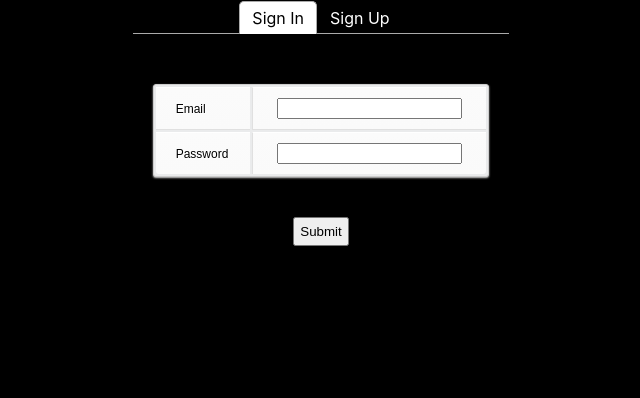
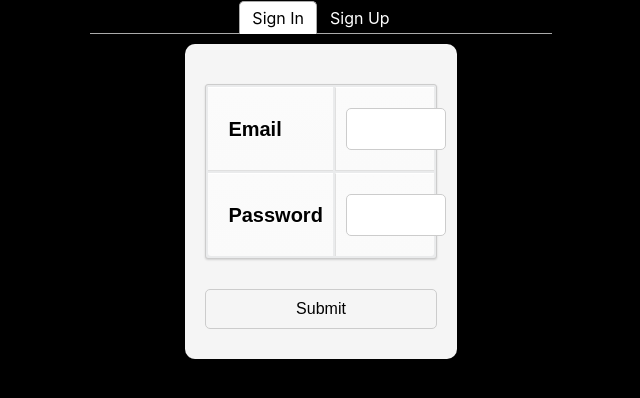
Before and after one commit to michael-martinez-dev/GoalsWebApp, a React (Create React App) app: page / in a window 1280 px wide. Shown: the top 398 px of the page, without its empty margins (319-959 px from the left). Built offline with nearby package versions, Linux system fonts and the light colour scheme.

Commit message:
ability to add goals

```diff
--- a/src/App.js
+++ b/src/App.js
@@ -7,14 +7,23 @@
 
 function App() {
   const [token, setToken] = useState(localStorage.getItem('token'));
+  const [userId, setUserId] = useState(localStorage.getItem('userId'));
 
   if (token === null || token === undefined || token === "") {
-    return <AuthPage setToken={
+    return <AuthPage
+    setToken={
       (e) => {
         setToken(e);
         localStorage.setItem('token', e);
       }
-    } />;
+    }
+    setUserId={
+      (e) => {
+        setUserId(e);
+        localStorage.setItem('userId', e);
+      }
+    }
+    />;
   }
 
   return (
--- a/src/components/goals/NewGoal.js
+++ b/src/components/goals/NewGoal.js
@@ -1,10 +1,60 @@
 import React from "react";
+import '../style/NewGoal.css';
 
 
 const NewGoal = () => {
+    const [title, setTitle] = React.useState("");
+    const [description, setDescription] = React.useState("");
+    const [completed, setCompleted] = React.useState("");
+
+    const addGoalToBackend = () => {
+        console.log("Added goal to backend...");
+        try {
+            fetch(`https://goals.mixedmachine.ml/api/v1/goals`, {
+                method: "POST",
+                headers: {
+                    "Content-Type": "application/json"
+                },
+                body: `{"user_id": "${localStorage.getItem("userId")}", "title":"${title}", "content": "${description}", "completed": "${completed}"}`
+            })
+            .then(res => res.json())
+            .then(data => {
+                console.debug(data);
+            }
+            )
+            .catch(err => {
+                console.debug(err);
+            }
+            );
+        } catch (error) {
+            console.log(error);
+        }
+    };
+
+    const addGoalHandler = (event) => {
+        event.preventDefault();
+        const newGoal = {
+            title: title,
+            description: description,
+            completed: completed
+        }
+        console.log(newGoal);
+        addGoalToBackend(newGoal);
+    };
+
     return (
         <div>
             <h1>New Goal</h1>
+            {/* Form for new Goal goes here */}
+            <form onSubmit={addGoalHandler}>
+                <br /><label>Title</label><br />
+                <input type="text" value={title} onChange={(e) => setTitle(e.target.value)} />
+                <br /><label>Description</label><br />
+                <textarea value={description} onChange={(e) => setDescription(e.target.value)} />
+                <br /><label>Completed</label><br />
+                <input type="checkbox" checked={completed} onChange={(e) => setCompleted(e.target.checked)} />
+                <br /><button type="submit">Add Goal</button>
+            </form>
         </div>
     );
 };
--- /dev/null
+++ b/src/components/style/NewGoal.css
@@ -0,0 +1,89 @@
+/* format form */
+.form {
+    display: flex;
+    flex-direction: column;
+    align-items: center;
+    justify-content: center;
+    margin: 0 auto;
+    width: 50%;
+    height: 100%;
+    background-color: #f5f5f5;
+    border-radius: 10px;
+    padding: 20px;
+    box-shadow: 0 0 10px 0 rgba(0, 0, 0, 0.2);
+}
+
+/* format submit form input */
+.form input {
+    width: 100%;
+    height: 40px;
+    margin: 10px 0;
+    padding: 0 10px;
+    border: 1px solid #ccc;
+    border-radius: 5px;
+    font-size: 16px;
+}
+
+.form label {
+    font-size: 20px;
+    font-weight: bold;
+}
+
+/* format submit form button */
+.form button {
+    width: 100%;
+    height: 40px;
+    margin: 10px 0;
+    padding: 0 10px;
+    border: 1px solid #ccc;
+    border-radius: 5px;
+    font-size: 16px;
+    background-color: #f5f5f5;
+    cursor: pointer;
+}
+
+/* format submit form button:hover */
+.form button:hover {
+    background-color: #ccc;
+}
+
+/* format submit form button:active */
+.form button:active {
+    background-color: #aaa;
+}
+
+/* format submit form button:focus */
+.form button:focus {
+    outline: none;
+}
+
+/* format submit form button:disabled */
+.form button:disabled {
+    background-color: #ccc;
+    cursor: not-allowed;
+}
+
+/* format submit form button:disabled:hover */
+.form button:disabled:hover {
+    background-color: #ccc;
+}
+
+/* format submit form button:disabled:active */
+.form button:disabled:active {
+    background-color: #ccc;
+}
+
+/* format submit form button:disabled:focus */
+.form button:disabled:focus {
+    outline: none;
+}
+
+/* format submit form button:disabled:active:focus */
+.form button:disabled:active:focus {
+    outline: none;
+}
+
+/* format submit form button:disabled:hover:focus */
+.form button:disabled:hover:focus {
+    outline: none;
+}
```
